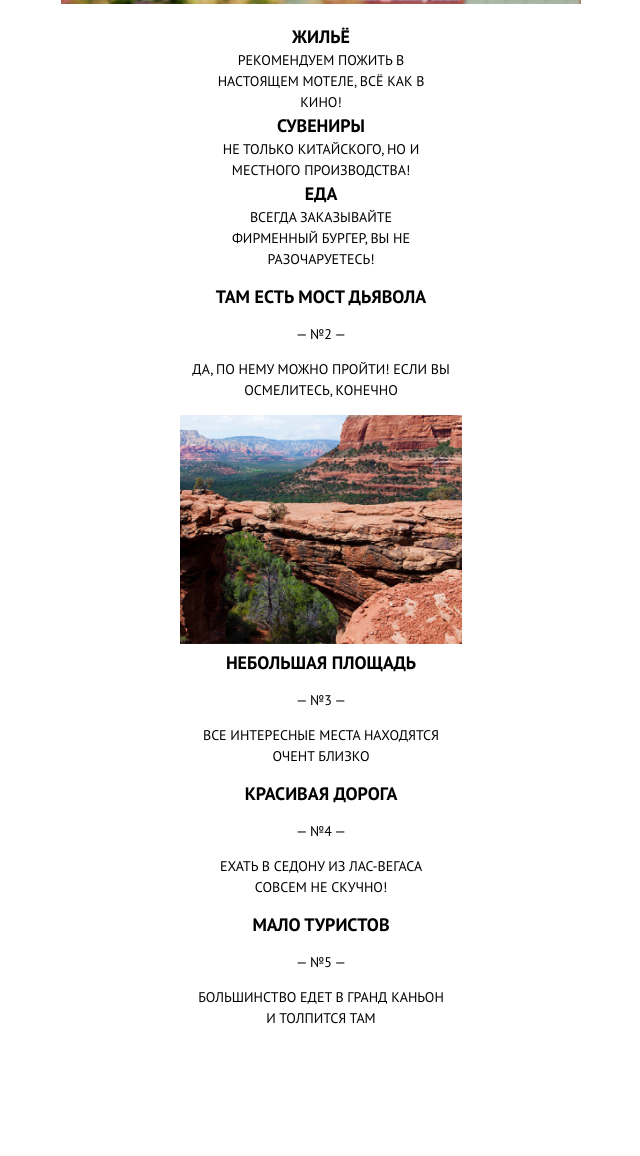
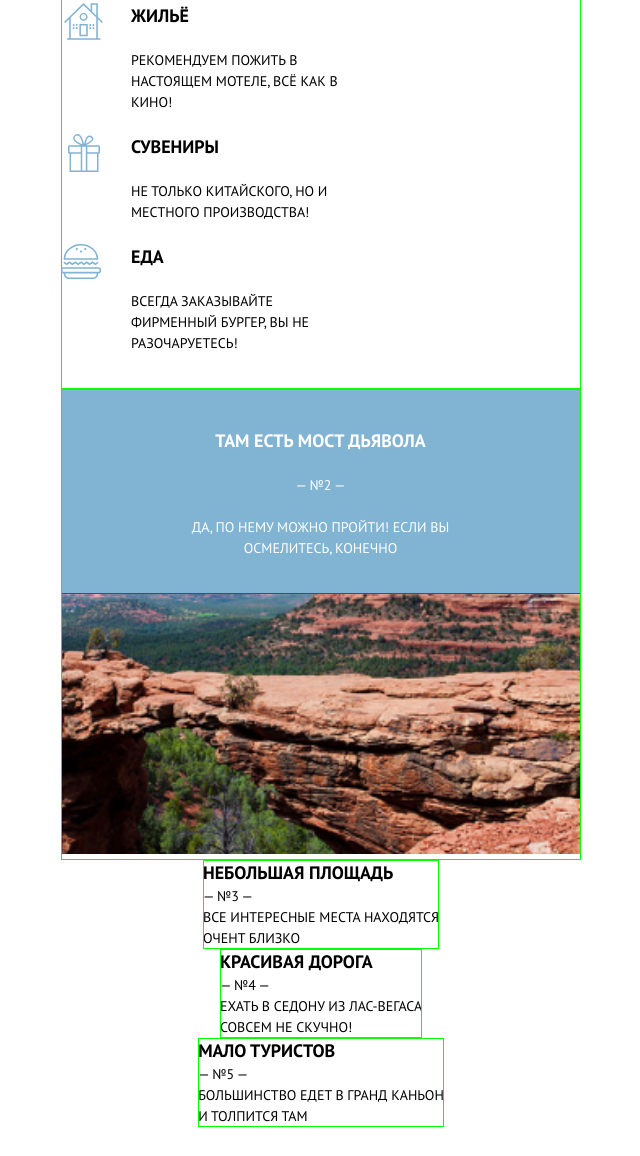
Before and after one commit to nlo-it/sedona, a website: page source/index.html in a window 1280 px wide. Shown: the part 1084-2240 px from the top of the page, without its empty margins (319-959 px from the left). Drawn offline with nearby package versions, Linux system fonts and the light colour scheme; files that its build step writes are made by us from their sources.

Commit message:
Очередной не значительный прогресс

```diff
--- a/source/advantages-motel.less
+++ /dev/null
@@ -1,7 +0,0 @@
-.advantages-motel {}
-.advantages-motel__list {
-  list-style: none;
-}
-.advantages-motel__item {}
-.advantages-motel__title {}
-.advantages-motel__description {}
--- a/source/index.html
+++ b/source/index.html
@@ -64,10 +64,10 @@
           </h2>
           <ol class="advantages__list clear">
             <li class="advantages__item advantages__item--pic">
-              <div class="advantages__header">
-                <h3 class="advantages__title heading">Настоящий городок</h3>
-                <p class="advantages__number">— №1 —</p>
-                <p class="advantages__text">
+              <div class="advantages__header advantages__header--margin--first">
+                <h3 class="advantages__title heading">Настоящий городок</h3><br>
+                <p class="advantages__number clear">— №1 —</p><br>
+                <p class="advantages__text clear">
                   Седона не аттракцион для туристов, там <br>
                   течет своя жизнь
                 </p>
@@ -75,67 +75,69 @@
               <img class="advantages__picture" src="img/motel-photo.jpg" width="520" height="260" alt="Фото двухэтажного мотеля в Седоне">
               <div class="advantages__motel advantages-motel">
                 <dl class="advantages-motel__list">
-                  <div class="advantages-motel__item">
+                  <div class="advantages-motel__item advantages-motel__item--pic">
                     <dt class="advantages-motel__title heading clear">
                       Жильё
-                    </dt>
+                    </dt><br>
                     <dd class="advantages-motel__description clear">
                       Рекомендуем пожить в <br>
                       настоящем мотеле, всё как в <br>
                       кино!
-                    </dd>
+                    </dd><br>
                   </div>
-                  <div class="advantages-motel__item">
+                  <div class="advantages-motel__item advantages-motel__item--pic">
                     <dt class="advantages-motel__title heading clear">
                       Сувениры
-                    </dt>
+                    </dt><br>
                     <dd class="advantages-motel__description clear">
                       Не только китайского, но и <br>
                       местного производства!
-                    </dd>
+                    </dd><br>
                   </div>
-                  <div class="advantages-motel__item">
+                  <div class="advantages-motel__item advantages-motel__item--pic">
                     <dt class="advantages-motel__title heading clear">
                       Еда
-                    </dt>
+                    </dt><br>
                     <dd class="advantages-motel__description clear">
                       Всегда заказывайте <br>
                       фирменный бургер, вы не <br>
                       разочаруетесь!
-                    </dd>
+                    </dd><br>
                   </div>
                 </dl>
               </div>
             </li>
             <li class="advantages__item advantages__item--pic">
-              <h3 class="advantages__title heading">Там есть мост дьявола</h3>
-              <p class="advantages__number">— №2 —</p>
-              <p class="advantages__text">
-                Да, по нему можно пройти! Если вы <br>
-                осмелитесь, конечно
-              </p>
-              <img src="img/bridge-photo.jpg" width="282" height="260" alt="Мост дьявола в Седоне">
+              <div class="advantages__header advantages__header--margin--second">
+                <h3 class="advantages__title heading">Там есть мост дьявола</h3><br>
+                <p class="advantages__number clear">— №2 —</p><br>
+                <p class="advantages__text clear">
+                  Да, по нему можно пройти! Если вы <br>
+                  осмелитесь, конечно
+                </p>
+              </div>
+              <img class="advantages__picture" src="img/bridge-photo.jpg" width="520" height="260" alt="Мост дьявола в Седоне">
             </li>
             <li class="advantages__item advantages__item--pic">
               <h3 class="advantages__title heading">Небольшая площадь</h3>
-              <p class="advantages__number">— №3 —</p>
-              <p class="advantages__text">
+              <p class="advantages__number clear">— №3 —</p>
+              <p class="advantages__text clear">
                 Все интересные места находятся <br>
                 очент близко
               </p>
             </li>
             <li class="advantages__item advantages__item--pic">
               <h3 class="advantages__title heading">Красивая дорога</h3>
-              <p class="advantages__number">— №4 —</p>
-              <p class="advantages__text">
+              <p class="advantages__number clear">— №4 —</p>
+              <p class="advantages__text clear">
                 Ехать в Седону из Лас-Вегаса <br>
                 совсем не скучно!
               </p>
             </li>
             <li class="advantages__item advantages__item--pic">
               <h3 class="advantages__title heading">Мало туристов</h3>
-              <p class="advantages__number">— №5 —</p>
-              <p class="advantages__text">
+              <p class="advantages__number clear">— №5 —</p>
+              <p class="advantages__text clear">
                 Большинство едет в Гранд Каньон <br>
                 и толпится там
               </p>
--- /dev/null
+++ b/source/less/blocks/advantages-motel.less
@@ -0,0 +1,50 @@
+.advantages-motel {}
+.advantages-motel__list {
+  // width: 320px;
+  // display: flex;
+  // justify-content: flex-end;
+}
+
+.advantages-motel__item {
+  // outline: 1px solid green;
+  // outline-offset: -1px;
+  position: relative;
+  padding-left: 70px;
+}
+
+.advantages-motel__item--pic::before {
+  content: "";
+  width: 40px;
+  height: 40px;
+  position: absolute;
+  top: 0;
+  left: 0;
+  // outline: 1px solid red;
+  // outline-offset: -1px;
+}
+
+.advantages-motel__item--pic:first-child::before {
+  background-image: url(../../img/house-icon.svg);
+  background-repeat: no-repeat;
+  left: 3px;
+}
+
+.advantages-motel__item--pic:nth-child(2)::before {
+  background-image: url(../../img/gift-icon.svg);
+  background-repeat: no-repeat;
+  left: 7px;
+}
+
+.advantages-motel__item--pic:nth-child(3)::before {
+  background-image: url(../../img/burger-icon.svg);
+  background-repeat: no-repeat;
+  left: 0;
+}
+
+.advantages-motel__title {
+
+}
+
+.advantages-motel__description {
+  margin-left: 0;
+}
--- a/source/less/blocks/advantages.less
+++ b/source/less/blocks/advantages.less
@@ -1,19 +1,35 @@
 .advantages {}
-.advantages__wraper {
-  text-align: center;
-}
+.advantages__wraper {}
 
 .advantages__list {
   list-style: none;
+  display: flex;
+  flex-direction: column;
+  align-items: center;
 }
+
 .advantages__item {}
-.advantages__item--pic {}
+
+.advantages__item--pic {
+  outline: 1px solid rgb(9, 255, 0);
+  outline-offset: -1px;
+}
+
 .advantages__header {
   color: @white;
+  text-align: center;
   background-color: @blue-nav-bcg;
-  padding: 55px 12px 39px 13px;
+  // padding: 55px 12px 39px 13px;
   outline: 1px solid red;
   outline-offset: -1px;
+}
+
+.advantages__header--margin--first {
+  padding: 34px 12px 39px 13px;
+}
+
+.advantages__header--margin--second {
+  padding: 39px 16px 35px 15px;
 }
 
 .advantages__title {}
@@ -24,6 +40,7 @@
 .advantages__picture {
   height: 260px;
   object-fit: cover;
+  // margin-bottom: 26px;
 }
 .advantages__motel {}
 .advantages__title--white-text {}
--- a/source/less/blocks/page-header.less
+++ b/source/less/blocks/page-header.less
@@ -33,8 +33,6 @@
   width: 282px;
   height: 214px;
   margin-top: 146px;
-  outline: 1px solid rgb(244, 248, 5);
-  outline-offset: -1px;
 }
 
 // .page-header__promo {}
--- a/source/less/global/global.less
+++ b/source/less/global/global.less
@@ -27,9 +27,9 @@ a {
 }
 
 .heading {
-  font-weight: bold;
   font-size: 18px;
   line-height: 26px;
+  font-weight: bold;
   margin: 0;
   padding: 0;
 }
--- a/source/less/style.less
+++ b/source/less/style.less
@@ -11,5 +11,6 @@
 @import "blocks/navigation.less";
 @import "blocks/intro.less";
 @import "blocks/advantages.less";
+@import "blocks/advantages-motel.less";
 @import "blocks/search-hotel.less";
 @import "blocks/page-footer.less";
```
Also changed, not shown: source/img/burger-icon.svg (added), source/img/gift-icon.svg (added), source/img/header-sedona-mini.svg (deleted), source/img/house-icon.svg (added), source/img/text-inner-mini.svg (deleted).
